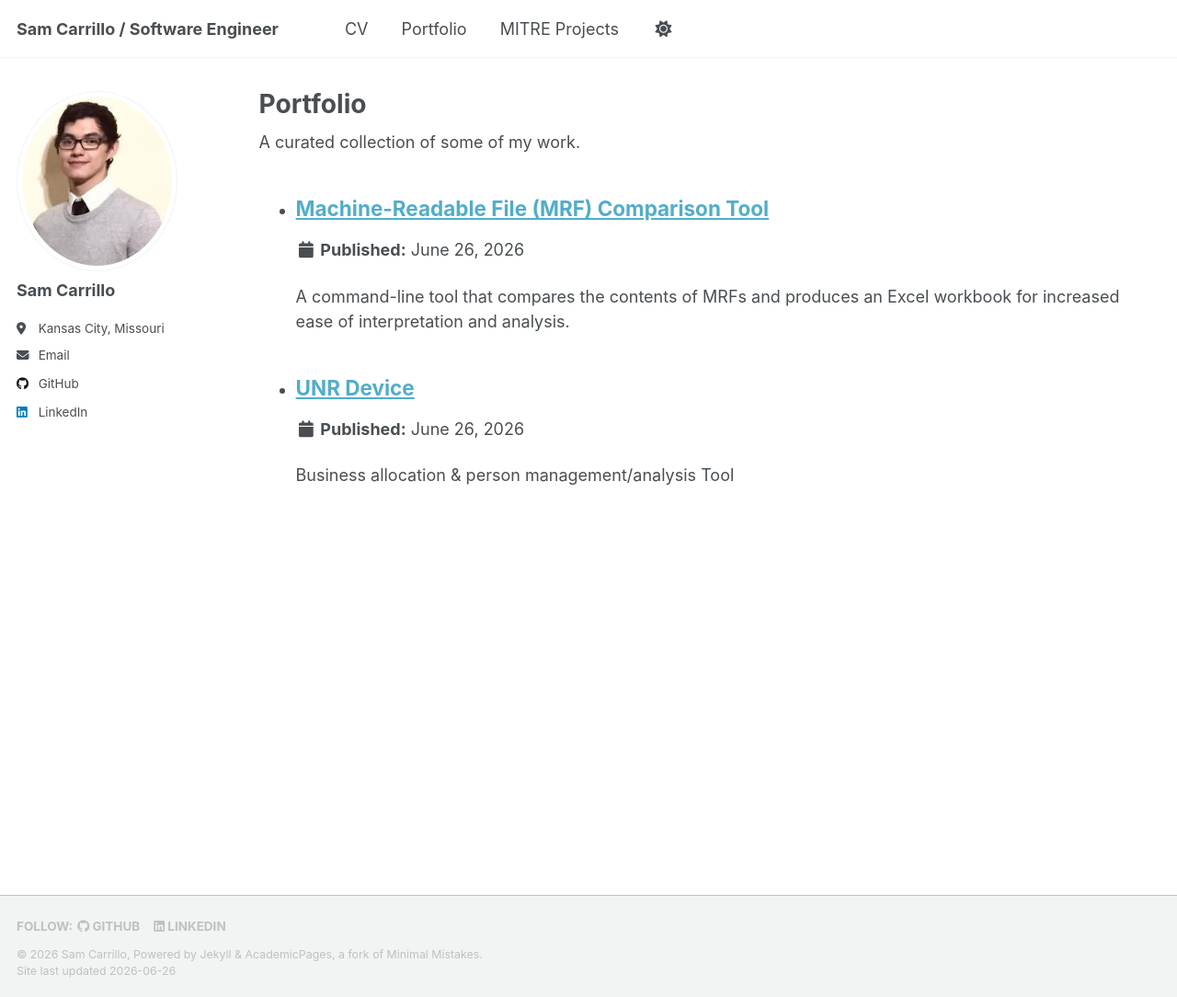
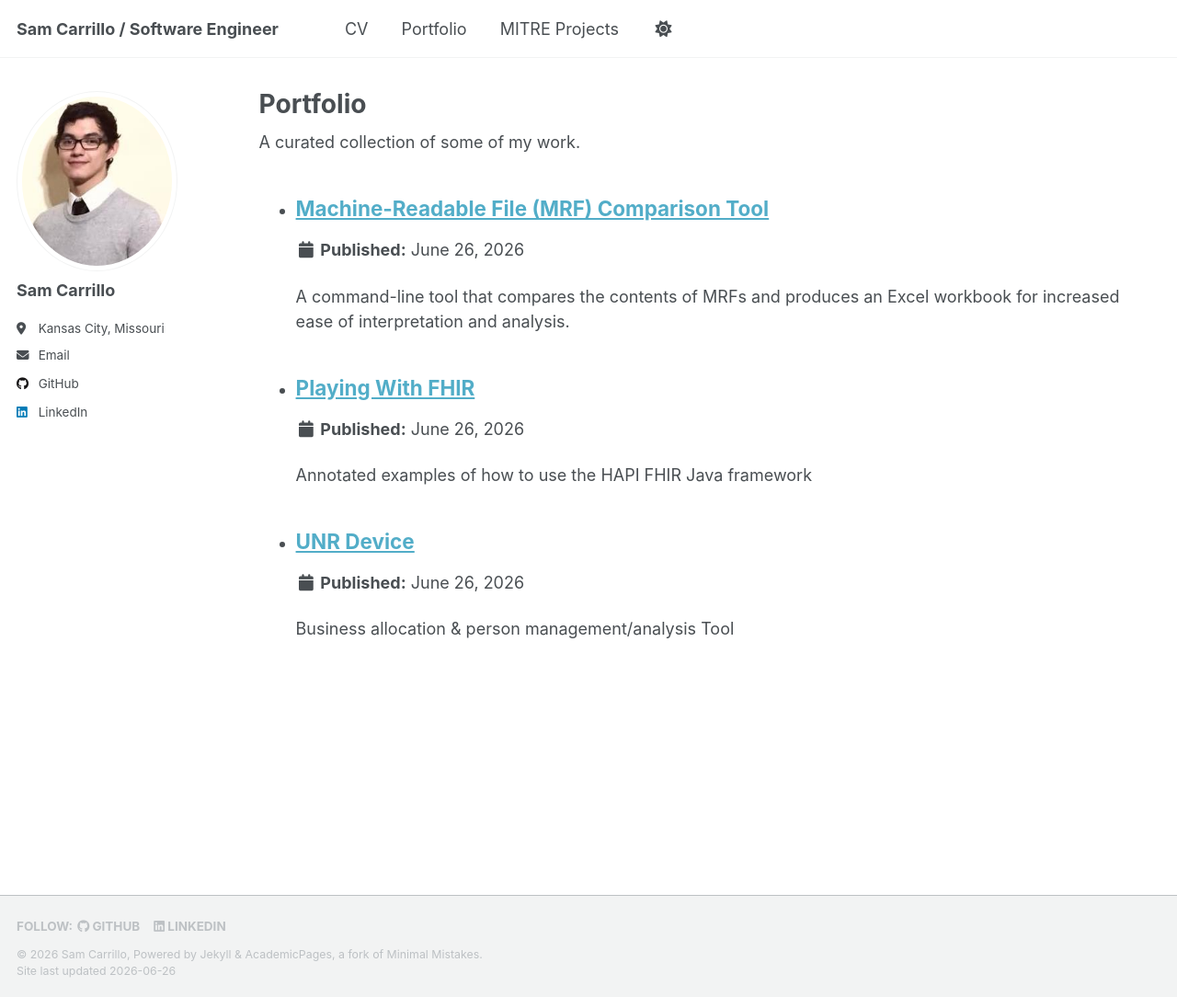
Before and after one commit to carrils/carrils.github.io, a Jekyll site: the page built from _pages/portfolio.html, in a window 1280 px wide and 1084 px high. Shown: the whole window at 92% size. Built offline with Jekyll 4.4.1, drawn with Linux system fonts in a browser that asks for light colours; a script that is not in the unit is left out; some of the changed lines change nothing that is shown.

Commit message:
add fhir notes to portfolio

````diff
--- /dev/null
+++ b/_portfolio/Playing-With-FHIR.md
@@ -0,0 +1,155 @@
+---
+layout: archive
+title: "Playing With FHIR"
+permalink: /playing-with-fhir/
+excerpt: "Annotated examples of how to use the HAPI FHIR Java framework"
+collection: portfolio
+#author_profile: true
+---
+
+[This](https://github.com/carrils/playing-with-fhir) is a github repo that hosts the codebase I created to study/support
+FHIR knowledge transfers and office hours while supporting the Public Health FHIR Implementation Collaborative (PHFIC)
+project.
+The examples served as templates for STLT Health departments to use as a starting point and study resource for their own
+implementations.
+
+They are created with the HAPI FHIR framework.
+HAPI FHIR is a complete implementation of the [HL7 FHIR](http://hl7.org/fhir/) standard for healthcare interoperability
+in Java.
+
+# Examples
+
+### Creating a FHIR patient
+
+```java
+Patient pat = new Patient();
+HumanName name = pat.addName().setFamily("Aquato").addGiven("Razputin").addGiven("E");
+
+// NOTE: You will need to update the identifier value if you want to uploade a new patient as you cannot upload duplicates
+Identifier identifier = pat.addIdentifier().setSystem("MEDSS").setValue("45D783B411");
+ContactPoint telecom = pat.addTelecom().setSystem(ContactPointSystem.PHONE).setUse(ContactPointUse.HOME).setValue("488 715-9846");
+pat.setGender(Enumerations.AdministrativeGender.MALE).setBirthDate(new Date(92, 8, 12));
+Address address = pat.addAddress().setUse(Address.AddressUse.HOME).addLine("101 main str").setCity("Minneapolis").setState("MN").setPostalCode("55403");
+Communication communication = (Communication) new Communication().setLanguage("en");
+
+```
+
+### Customizing the patient with extensions
+Using the previously created patient:
+```java
+
+// Add Race to fhir patient via an extension (StringType is just a FHIR String data type)
+pat.addExtension("http://hl7.org/fhir/us/core/StructureDefinition/us-core-race", new StringType("Asian"));
+
+// Add Ethnicity via extension
+pat.addExtension("http://hl7.org/fhir/us/core/StructureDefinition/us-core-ethnicity", new StringType("Not Hispanic or Latino"));
+
+// Add Gender Identity via extension
+pat.addExtension("http://hl7.org/fhir/us/core/STU5.0.1/StructureDefinition-us-core-genderIdentity.html", new StringType("M"));
+
+// Add Birthsex via Extension
+pat.addExtension("http://hl7.org/fhir/us/core/STU5.0.1/StructureDefinition-us-core-birthsex.html", new StringType("M"));
+```
+
+### Encoding a FHIR patient to JSON or XML
+
+```java
+// Encode fhir patient to JSON
+IParser jsonParser = contextR4.newJsonParser().setPrettyPrint(true);
+jsonEncoded = jsonParser.encodeResourceToString(pat);
+
+// Encode fhir patient to XML
+IParser xmlParser = contextR4.newXmlParser().setPrettyPrint(true);
+xmlEncoded = xmlParser.encodeResourceToString(patient);
+```
+
+### Creating a Generic (Fluent) Client
+
+```java
+// the server base url for your server
+String serverBase = "http://hapi.fhir.org/baseR4";
+
+// create a context and then a client factory object from it
+FhirContext contextR4 = FhirContext.forR4();
+IRestfulClientFactory clientFactory = contextR4.getRestfulClientFactory();
+
+// can configure the client factory, here i just increase the timeout value & turn off server validation
+clientFactory.setServerValidationMode(ServerValidationModeEnum.NEVER);
+clientFactory.setConnectTimeout(60 * 1000);
+clientFactory.setSocketTimeout(60 * 1000);
+// create a capturing interceptor
+CapturingInterceptor capturer = new CapturingInterceptor();
+
+// create a generic client
+IGenericClient client = contextR4.newRestfulGenericClient(serverBase);
+// register the capturing interceptor for the generic client
+client.registerInterceptor(capturer);
+```
+### uploading a FHIR patient resource to a FHIR server with that client
+
+```java
+try {
+    // Send resource up to the server - the result of the send operation is stored in outcome
+    MethodOutcome outcome = client.create()
+            .resource(pat)
+            .prettyPrint()
+            .encodedJson()
+            .execute();
+    // Retrieve id from outcome
+    IdType id = (IdType) outcome.getId();
+    System.out.println("Resource is available at: " + id.getValue());
+
+    // System.out.println("[OUTCOME]\n" + outcome.toString());
+
+    // Retrieve patient from outcome
+    Patient receivedPatient = (Patient) outcome.getResource();
+    System.out.println("This is what we sent up: \n" + jsonParser.encodeResourceToString(pat) + "\n");
+    System.out.println("And this is what we received back: \n" + jsonParser.encodeResourceToString(receivedPatient));
+} catch (DataFormatException e) {
+    System.out.println("An error occurred trying to upload:");
+    e.printStackTrace();
+}
+```
+
+### Searching a given FHIR server with that client
+
+```java
+// Create a 'search' bundle to search a FHIR server for a patient & execute it with the client
+//  We use a pre-uploaded example patient with identifier values:
+//  "system": "http://www.health.state.mn.us/diseases/reportable/medss/",
+//  "value": "45D783B1"
+Bundle searchPatExample = client.search().forResource(Patient.class)
+        .where(Patient.IDENTIFIER.exactly().systemAndCode("http://www.health.state.mn.us/diseases/reportable/medss/", "45D783B1"))
+        .returnBundle(Bundle.class)
+        .execute();
+        // write search results to json file
+        try {
+            Writer outf = new FileWriter("searched-patient-example.json");
+            outf.write(jsonParser.encodeResourceToString(searchPatExample));
+            outf.close();
+        } catch (Exception e) {
+            System.out.println("Well, now look what you've done.\n");
+            e.getStackTrace();
+        }
+        // print result
+        System.out.println("The resource returned from searching the FHIR server:\n" + jsonParser.encodeResourceToString(searchPatExample));
+```
+
+### Validating a FHIR resource with a validator
+
+```java
+// Ask the context for a validator
+FhirValidator validator = contextR4.newValidator();
+
+// Create a validation support module and register it with the validator
+DefaultProfileValidationSupport structures = new DefaultProfileValidationSupport(contextR4); // this object supplies the structure definitions
+IValidatorModule module = new FhirInstanceValidator(structures);
+validator.registerValidatorModule(module);
+
+// Pass patient resource to validator
+ValidationResult result = validator.validateWithResult(jsonParser.encodeResourceToString(pat));
+// The result object now contains the validation results
+for (SingleValidationMessage next : result.getMessages()) {
+    System.out.println(next.getLocationString() + " " + next.getMessage());
+}
+```
````
Also changed, not shown: _portfolio/UNR-Device.md (+0 -1 lines).
